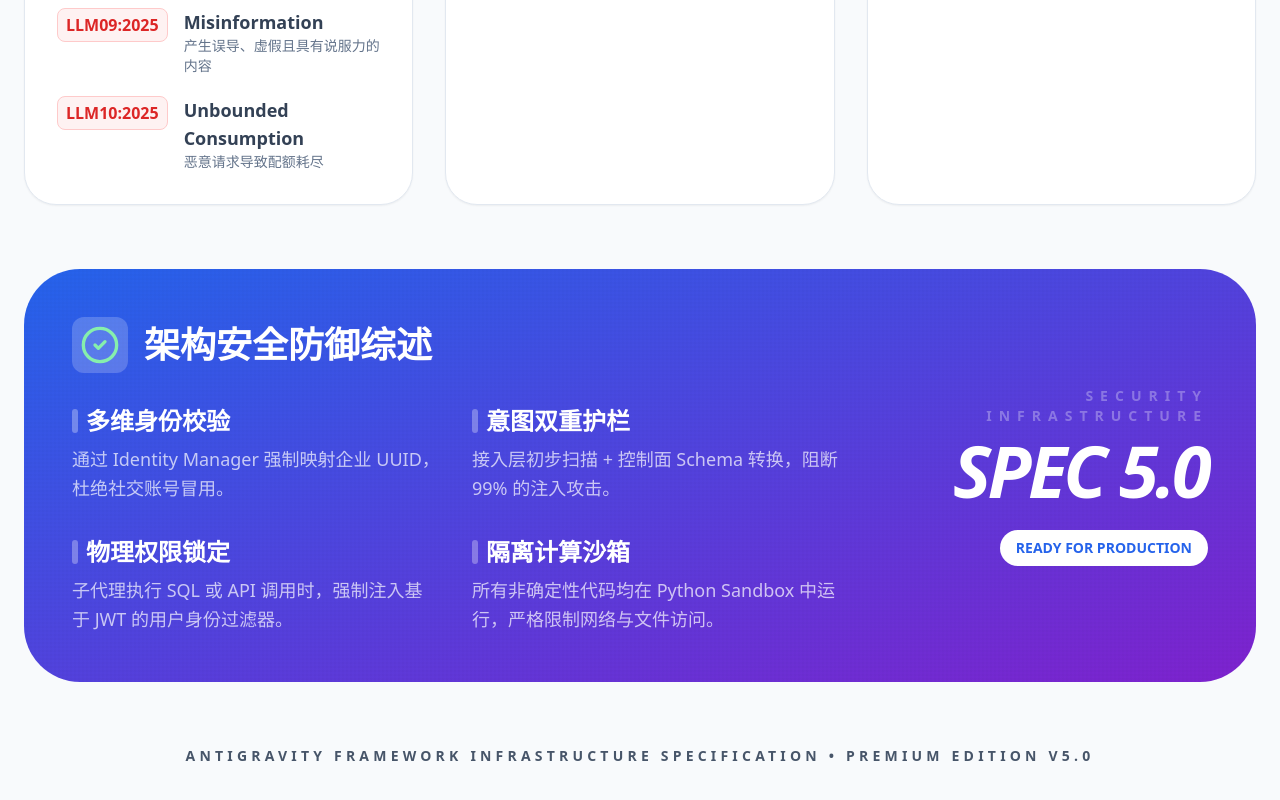
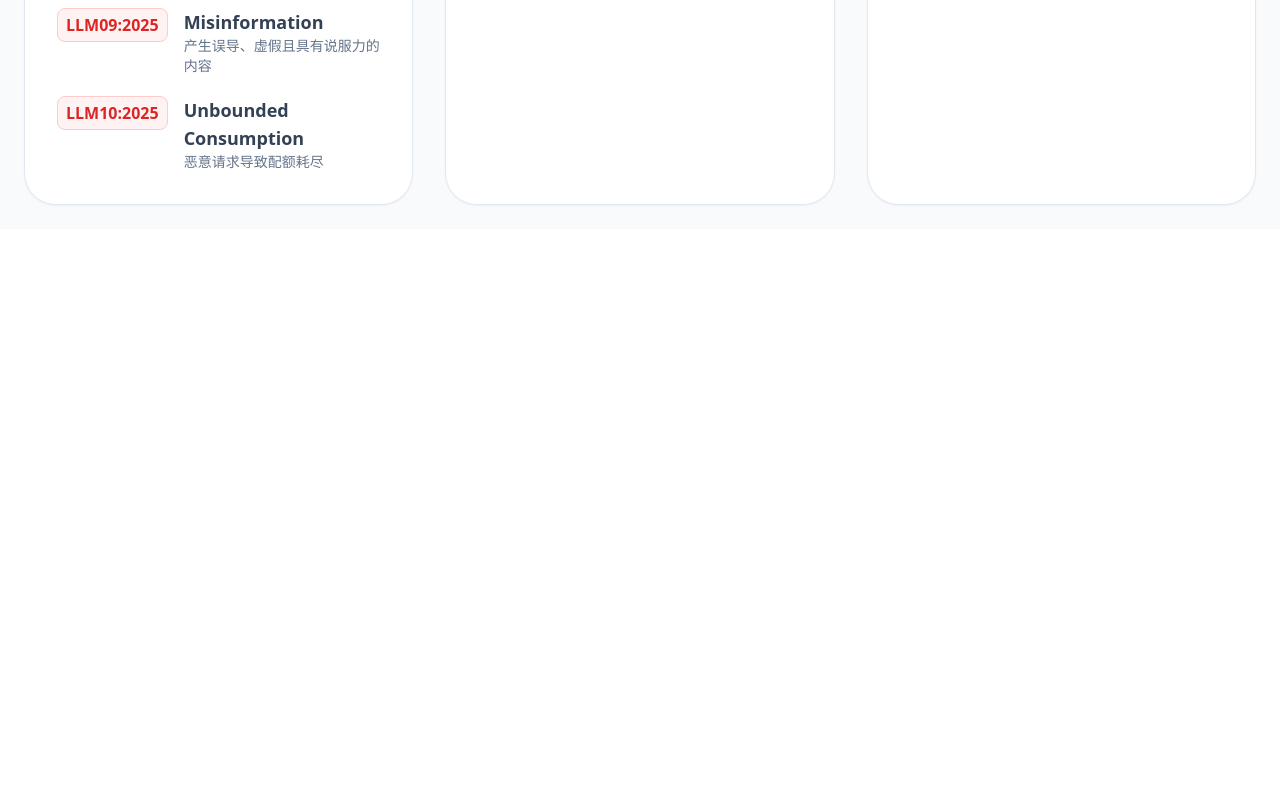
Before and after one commit to raoliaoyuan/AgenticSecurity, a React (Vite) app: page / in a window 1280 px wide. Shown: the part 6215-7015 px from the top of the page. After the commit the page ends 6444 px from the top, so only its background shows below. Built offline with nearby package versions, Linux system fonts and the light colour scheme.

Commit message:
fix: architecture tabs visibility and remove footer section

```diff
--- a/src/arch.jsx
+++ b/src/arch.jsx
@@ -43,11 +43,11 @@ const ArchitectureViz = () => {
 
     // Tab 配置
     const tabs = useMemo(() => [
-        { id: 'logical', label: '逻辑架构', icon: Shield, color: 'blue' },
-        { id: 'process', label: '运行架构', icon: Layers, color: 'purple' },
-        { id: 'development', label: '开发架构', icon: Code2, color: 'indigo' },
-        { id: 'data', label: '数据架构', icon: Database, color: 'cyan' },
-        { id: 'physical', label: '物理架构', icon: Server, color: 'emerald' }
+        { id: 'logical', label: '逻辑架构', icon: Shield, activeClass: 'bg-blue-600 text-white shadow-lg shadow-blue-200' },
+        { id: 'process', label: '运行架构', icon: Layers, activeClass: 'bg-purple-600 text-white shadow-lg shadow-purple-200' },
+        { id: 'development', label: '开发架构', icon: Code2, activeClass: 'bg-indigo-600 text-white shadow-lg shadow-indigo-200' },
+        { id: 'data', label: '数据架构', icon: Database, activeClass: 'bg-cyan-600 text-white shadow-lg shadow-cyan-200' },
+        { id: 'physical', label: '物理架构', icon: Server, activeClass: 'bg-emerald-600 text-white shadow-lg shadow-emerald-200' }
     ], []);
 
     return (
@@ -80,7 +80,7 @@ const ArchitectureViz = () => {
                         <button
                             key={tab.id}
                             onClick={() => handleTabChange(tab.id)}
-                            className={`px-5 py-2.5 rounded-xl text-base font-black transition-all duration-200 flex items-center gap-2 ${activeTab === tab.id ? `bg-${tab.color}-600 text-white shadow-lg shadow-${tab.color}-200` : 'text-slate-500 hover:text-slate-900 hover:bg-slate-50'}`}
+                            className={`px-5 py-2.5 rounded-xl text-base font-black transition-all duration-200 flex items-center gap-2 ${activeTab === tab.id ? tab.activeClass : 'text-slate-500 hover:text-slate-900 hover:bg-slate-50'}`}
                         >
                             <tab.icon className="w-4 h-4" /> {tab.label}
                         </button>
@@ -117,43 +117,7 @@ const ArchitectureViz = () => {
                     </div>
                 )}
 
-                {/* 底部防御概要 */}
-                <div className="mt-16 bg-gradient-to-br from-blue-600 to-purple-700 text-white p-12 rounded-[3.5rem] flex flex-col lg:flex-row items-center justify-between gap-12 relative overflow-hidden">
-                    {/* 使用 CSS 替代外部纹理图片 */}
-                    <div className="absolute inset-0 opacity-10" style={{
-                        backgroundImage: 'repeating-linear-gradient(0deg, transparent, transparent 2px, rgba(0,0,0,0.1) 2px, rgba(0,0,0,0.1) 4px), repeating-linear-gradient(90deg, transparent, transparent 2px, rgba(0,0,0,0.1) 2px, rgba(0,0,0,0.1) 4px)'
-                    }}></div>
-                    <div className="max-w-3xl relative z-10">
-                        <h4 className="text-4xl font-black mb-8 flex items-center gap-4">
-                            <div className="p-2 bg-white/20 rounded-xl">
-                                <CheckCircle2 className="w-10 h-10 text-green-300" />
-                            </div>
-                            架构安全防御综述
-                        </h4>
-                        <div className="grid grid-cols-1 sm:grid-cols-2 gap-8">
-                            {defenseItems.map(item => (
-                                <div key={item.title} className="group/summary">
-                                    <div className="text-2xl font-black mb-2 flex items-center gap-2 group-hover/summary:translate-x-1 transition-transform">
-                                        <span className="w-1.5 h-6 bg-white/30 rounded-full"></span>
-                                        {item.title}
-                                    </div>
-                                    <p className="text-lg text-white/70 font-medium leading-relaxed">{item.desc}</p>
-                                </div>
-                            ))}
-                        </div>
-                    </div>
-                    <div className="hidden lg:block text-right relative z-10">
-                        <div className="text-sm font-black opacity-30 mb-2 tracking-[0.5em] uppercase">Security Infrastructure</div>
-                        <div className="text-7xl font-black italic tracking-tighter opacity-100">SPEC 5.0</div>
-                        <div className="inline-block text-sm font-black bg-white text-blue-600 px-4 py-2 mt-6 rounded-full hover:scale-110 transition-transform cursor-pointer">
-                            READY FOR PRODUCTION
-                        </div>
-                    </div>
-                </div>
 
-                <footer className="mt-16 text-center text-slate-600 text-sm font-black tracking-[0.3em] uppercase pb-12">
-                    Antigravity Framework Infrastructure Specification • PREMIUM EDITION V5.0
-                </footer>
             </div>
         </div>
     );
```
